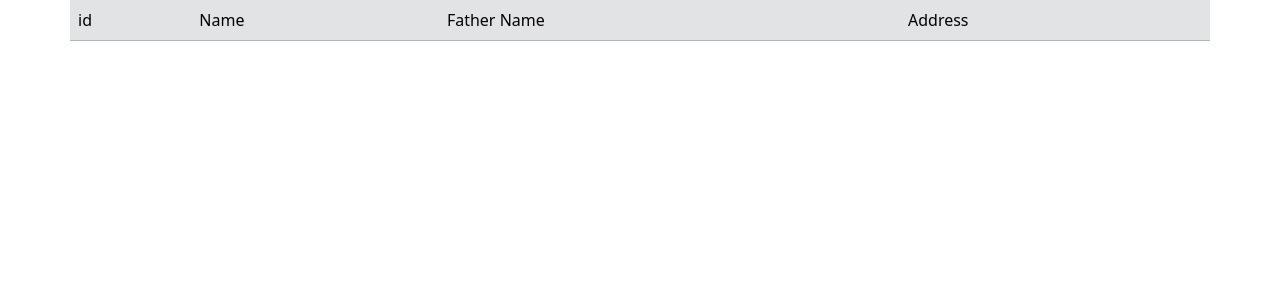
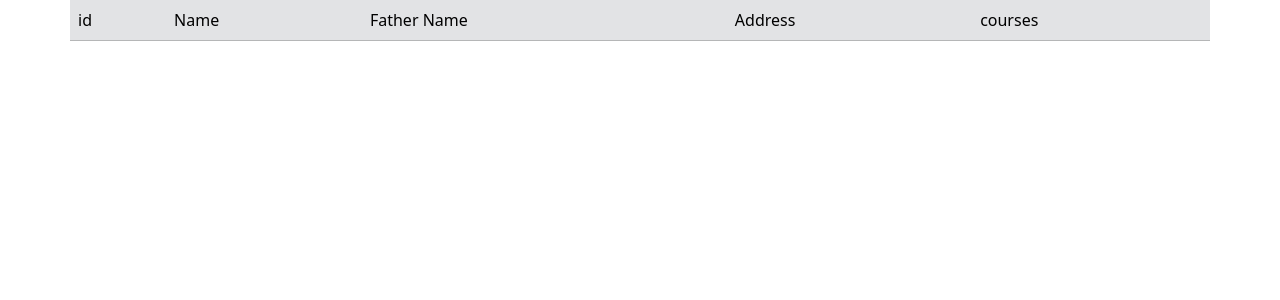
Before and after one commit to panaceaJalal/student_course_crud_api, a Django app: page /student/home/ in a window 1280 px wide. Shown: the top 300 px of the page. Run offline with Django 4.2, Linux system fonts and the light colour scheme; data comes from the database, SQL or seed files in the repository.

Commit message:
add new table cell for courses in base.html

```diff
--- a/template/home/base.html
+++ b/template/home/base.html
@@ -19,6 +19,7 @@
                 <td>Name</td>
                 <td>Father Name</td>
                 <td>Address</td>
+                <td>courses</td>
             </tr>
 
         </table>
```
